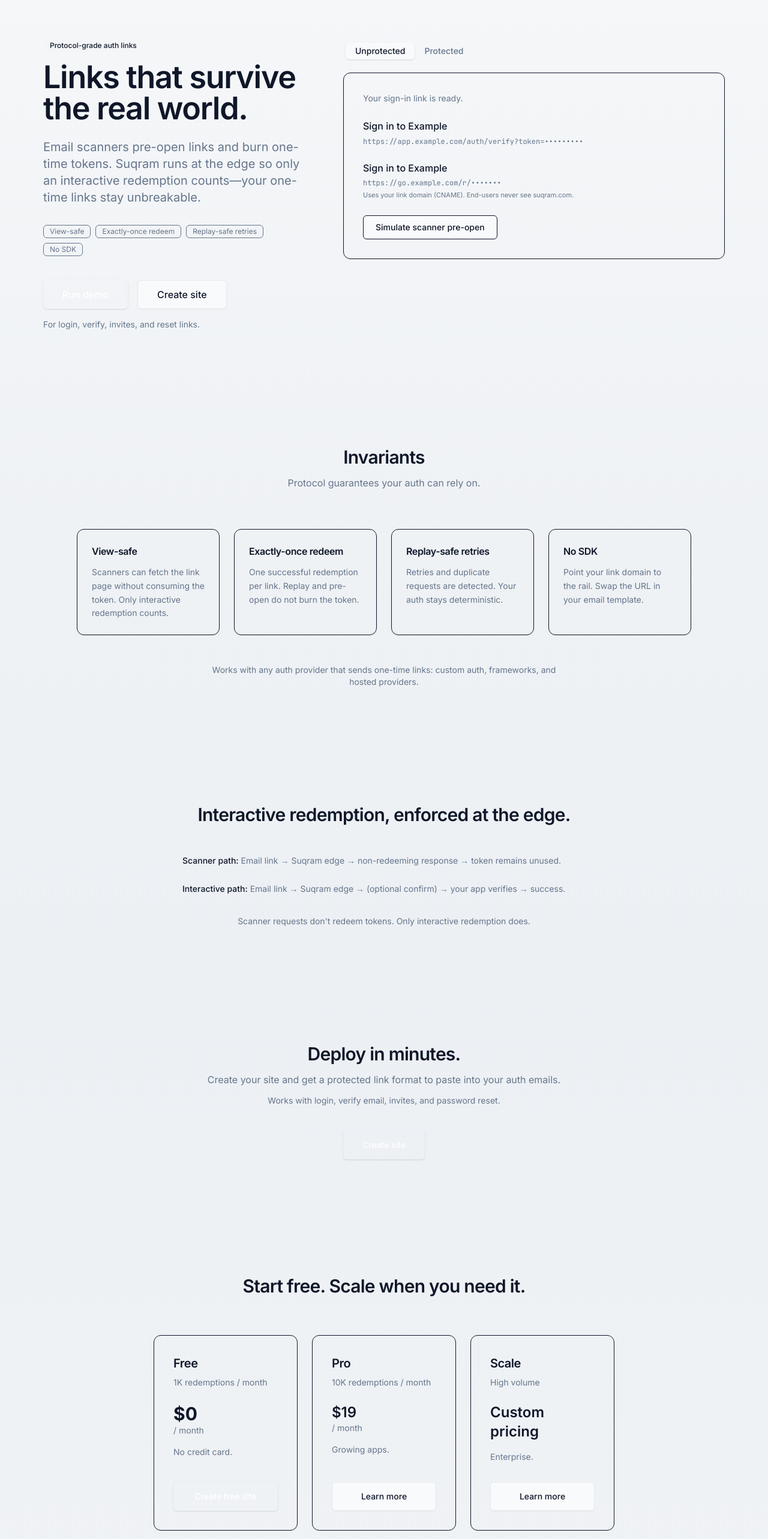
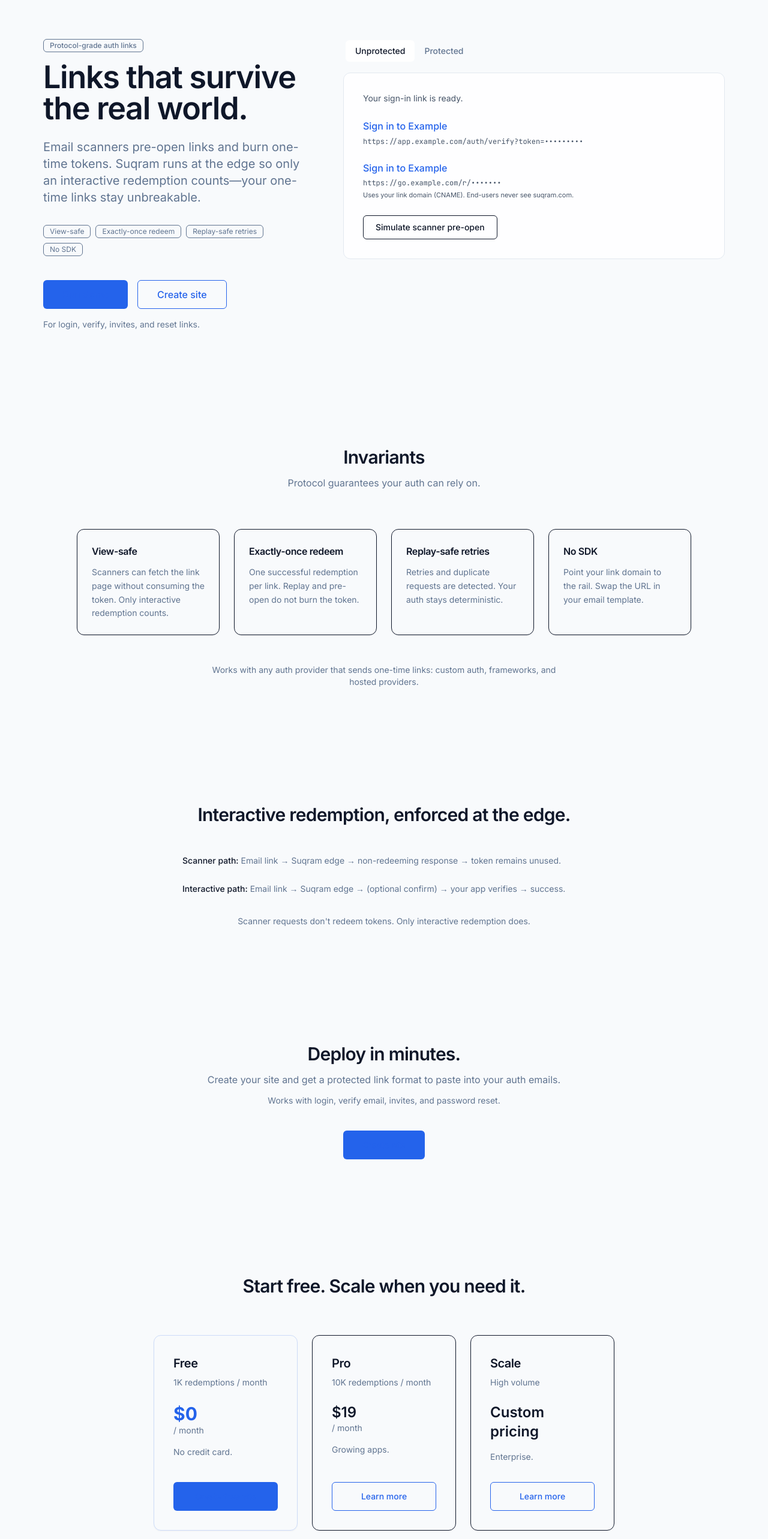
Before and after one commit to macuunamatata/Suqram, a Next.js app in the folder site/: page / in a window 1280 px wide. Shown: the part 80-2646 px from the top of the page at 60% size. Built offline with nearby package versions, Linux system fonts and the light colour scheme.

Commit message:
Polish UI/UX to domained feel

```diff
--- a/site/app/components/DemoBeforeAfter.tsx
+++ b/site/app/components/DemoBeforeAfter.tsx
@@ -93,15 +93,16 @@ export default function DemoBeforeAfter() {
 
         <div
           className={cn(
-            "rounded-xl border border-border/70 bg-card/80 p-6 sm:p-8 shadow-[0_1px_3px_rgba(0,0,0,0.04)]"
+            "rounded-xl border border-[var(--border)] p-6 sm:p-8 shadow-[var(--shadow-soft)]",
+            "bg-[rgba(255,255,255,0.8)] backdrop-blur-sm"
           )}
         >
-          <p className="text-sm text-muted-foreground mb-6">Your sign-in link is ready.</p>
+          <p className="text-sm text-[var(--muted)] mb-6">Your sign-in link is ready.</p>
 
           <div className="relative space-y-6">
             {phase === "sweeping" ? (
               <motion.div
-                className="absolute inset-0 rounded-xl bg-primary/[0.04] pointer-events-none z-0"
+                className="absolute inset-0 rounded-xl bg-[var(--accent-soft)]/60 pointer-events-none z-0"
                 initial={reduceMotion ? {} : { opacity: 0 }}
                 animate={reduceMotion ? {} : { opacity: 1 }}
                 exit={{ opacity: 0 }}
@@ -116,8 +117,8 @@ export default function DemoBeforeAfter() {
                   href="#"
                   onClick={onUnprotectedClick}
                   className={cn(
-                    "text-base font-medium text-primary underline-offset-4 hover:underline inline-block transition-[text-decoration,opacity] duration-150",
-                    burned ? "opacity-55 line-through decoration-destructive/80" : ""
+                    "text-base font-medium text-[var(--accent)] underline-offset-4 hover:underline inline-block transition-[text-decoration,opacity] duration-150",
+                    burned ? "opacity-55 line-through decoration-[var(--danger-border)]" : ""
                   )}
                   aria-label={phase === "done" ? "Unprotected link" : "Link"}
                   whileHover={reduceMotion ? {} : { textDecoration: "underline" }}
@@ -127,7 +128,7 @@ export default function DemoBeforeAfter() {
                 </motion.a>
                 <p
                   className={cn(
-                    "font-mono text-xs text-muted-foreground break-all",
+                    "font-mono text-xs text-[var(--muted)] break-all",
                     burned ? "opacity-50" : ""
                   )}
                 >
@@ -142,7 +143,7 @@ export default function DemoBeforeAfter() {
                   >
                     <Badge
                       variant="destructive"
-                      className="text-[11px] px-2 py-0.5 gap-1 font-normal bg-destructive/10 text-destructive border-destructive/20 hover:bg-destructive/10"
+                      className="text-[11px] px-2 py-0.5 gap-1 font-normal border-[var(--danger-border)] bg-[var(--danger-bg)] text-[var(--danger-text)]"
                     >
                       <X className="h-3 w-3" aria-hidden />
                       Expired
@@ -150,7 +151,7 @@ export default function DemoBeforeAfter() {
                   </motion.div>
                 ) : null}
                 {phase === "done" && clickedUnprotected ? (
-                  <p className="text-xs text-destructive/90 mt-1.5" aria-live="polite">
+                  <p className="text-xs text-[var(--danger-text)] mt-1.5" aria-live="polite">
                     Expired.
                   </p>
                 ) : null}
@@ -161,17 +162,17 @@ export default function DemoBeforeAfter() {
                 <motion.a
                   href="#"
                   onClick={onProtectedClick}
-                  className="text-base font-medium text-primary underline-offset-4 hover:underline inline-block transition-[text-decoration] duration-150"
+                  className="text-base font-medium text-[var(--accent)] underline-offset-4 hover:underline inline-block transition-[text-decoration] duration-150"
                   aria-label={phase === "done" ? "Protected link" : "Link"}
                   whileHover={reduceMotion ? {} : { textDecoration: "underline" }}
                   transition={{ duration: 0.15 }}
                 >
                   Sign in to Example
                 </motion.a>
-                <p className="font-mono text-xs text-muted-foreground break-all">
+                <p className="font-mono text-xs text-[var(--muted)] break-all">
                   https://go.example.com/r/•••••••
                 </p>
-                <p className="text-[11px] text-muted-foreground mt-0.5">
+                <p className="text-[11px] text-[var(--muted)] mt-0.5">
                   Uses your link domain (CNAME). End-users never see suqram.com.
                 </p>
                 {stillValid ? (
@@ -183,7 +184,7 @@ export default function DemoBeforeAfter() {
                   >
                     <Badge
                       variant="secondary"
-                      className="text-[11px] px-2 py-0.5 gap-1 font-normal text-green-700/90 dark:text-green-400/90 border-green-200/60 dark:border-green-800/40 bg-green-500/5"
+                      className="text-[11px] px-2 py-0.5 gap-1 font-normal border-[var(--success-border)] bg-[var(--success-bg)] text-[var(--success-text)]"
                     >
                       <Check className="h-3 w-3" aria-hidden />
                       Still valid
@@ -191,7 +192,7 @@ export default function DemoBeforeAfter() {
                   </motion.div>
                 ) : null}
                 {phase === "done" && clickedProtected ? (
-                  <p className="text-xs text-green-700/90 dark:text-green-400/90 mt-1.5" aria-live="polite">
+                  <p className="text-xs text-[var(--success-text)] mt-1.5" aria-live="polite">
                     Signed in.
                   </p>
                 ) : null}
@@ -202,7 +203,7 @@ export default function DemoBeforeAfter() {
           <Button
             id="demo-simulate"
             variant="outline"
-            className="mt-6 h-10 px-5 border-border/80"
+            className="mt-6 h-10 px-5"
             onClick={runSimulation}
             disabled={phase !== "idle" && phase !== "done" ? true : false}
             aria-label="Simulate scanner pre-open"
--- a/site/app/globals.css
+++ b/site/app/globals.css
@@ -2,8 +2,23 @@
 @tailwind components;
 @tailwind utilities;
 
-/* LeadGrid-inspired: conversion-focused, clean hierarchy, soft section tints, benefit-led. */
+/* Premium token-based design system — protocol-grade dev infra */
 :root {
+  /* Core tokens */
+  --bg: #F8FAFC;
+  --surface: #FFFFFF;
+  --border: #E2E8F0;
+  --text: #0F172A;
+  --muted: #475569;
+  --accent: #2563EB;
+  --accent-soft: #EFF6FF;
+  --success-text: #065F46;
+  --success-bg: #ECFDF5;
+  --success-border: #A7F3D0;
+  --danger-text: #991B1B;
+  --danger-bg: #FEF2F2;
+  --danger-border: #FECACA;
+
   /* Type scale */
   --text-xs: 0.75rem;
   --text-sm: 0.875rem;
@@ -13,10 +28,10 @@
   --text-2xl: 1.5rem;
   --text-3xl: 2rem;
   --text-4xl: 2.25rem;
-  --text-hero: clamp(2.25rem, 4vw + 1.5rem, 3.5rem); /* 36–56px */
-  --text-h2: clamp(1.75rem, 2.5vw + 1rem, 2.25rem);   /* 28–36px */
+  --text-hero: clamp(2.25rem, 4vw + 1.5rem, 3.5rem);
+  --text-h2: clamp(1.75rem, 2.5vw + 1rem, 2.25rem);
 
-  /* Spacing rhythm */
+  /* Spacing */
   --space-1: 0.25rem;
   --space-2: 0.5rem;
   --space-3: 0.75rem;
@@ -35,61 +50,9 @@
   --radius-lg: 10px;
   --radius-xl: 12px;
 
-  /* Shadow — soft, conversion-friendly */
-  --shadow-surface: 0 1px 3px rgba(0, 0, 0, 0.04);
-  --shadow-cta: 0 2px 8px rgba(37, 99, 235, 0.2);
-
-  /* Colors — warm-neutral base, clear hierarchy */
-  --text: #0f172a;
-  --text-secondary: #475569;
-  --muted: #64748b;
-  --muted-strong: #475569;
-
-  /* Primary — strong CTA blue */
-  --primary: #2563eb;
-  --primary-hover: #1d4ed8;
-  --primary-muted: rgba(37, 99, 235, 0.08);
-  --primary-ring: rgba(37, 99, 235, 0.25);
-
-  /* Status — muted, consistent */
-  --status-success: #0d9488;
-  --status-success-muted: rgba(13, 148, 136, 0.1);
-  --status-error: #b91c1c;
-  --status-error-muted: rgba(185, 28, 28, 0.08);
-  --status-warn: #b45309;
-  --status-warn-muted: rgba(180, 83, 9, 0.08);
-
-  /* Surfaces — soft tint, alternating section feel */
-  --bg: #fafbfc;
-  --bg-subtle: #f4f6f8;
-  --bg-section-alt: #f8fafc;
-  --surface: #ffffff;
-  --surface-tint: #fcfcfd;
-  --surface-hover: #f8fafc;
-  --border: rgba(0, 0, 0, 0.06);
-  --border-strong: rgba(0, 0, 0, 0.09);
-
-  /* Aliases for compatibility */
-  --panel: var(--surface-tint);
-  --card: var(--surface-tint);
-  --surface-elevated: var(--surface);
-  --bg2: var(--bg-subtle);
-  --text-heading: var(--text);
-  --text-muted: var(--muted);
-  --text2: var(--text-secondary);
-  --accent: var(--primary);
-  --accent-dim: var(--primary-muted);
-  --accent-focus: var(--primary-ring);
-  --accent-glow: transparent;
-  --warn: var(--status-warn);
-  --warn-dim: var(--status-warn-muted);
-  --error-muted: var(--status-error);
-  --cta-bg: var(--primary);
-  --cta-text: #ffffff;
-  --cta-hover-bg: var(--primary-hover);
-  --ring: var(--primary);
-  --ctaBg: var(--primary);
-  --ctaText: #ffffff;
+  /* Shadows — soft only */
+  --shadow-soft: 0 1px 3px rgba(0, 0, 0, 0.06);
+  --shadow-cta: 0 2px 6px rgba(37, 99, 235, 0.15);
 
   /* Typography */
   --font-sans: "Inter", system-ui, -apple-system, BlinkMacSystemFont, "Segoe UI", Roboto, sans-serif;
@@ -98,6 +61,14 @@
   /* Motion */
   --ease-out: cubic-bezier(0.2, 0.8, 0.2, 1);
   --duration-ui: 180ms;
+
+  /* Aliases for compatibility */
+  --text-heading: var(--text);
+  --text-muted: var(--muted);
+  --shadow-surface: var(--shadow-soft);
+  --panel: var(--surface);
+  --card: var(--surface);
+  --bg2: var(--bg);
 }
 
 @media (prefers-reduced-motion: reduce) {
@@ -111,6 +82,7 @@ html {
 }
 
 body {
+  background: var(--bg);
   color: var(--text);
   min-height: 100vh;
   font-family: var(--font-sans);
@@ -120,9 +92,12 @@ body {
   text-rendering: optimizeLegibility;
 }
 
-/* Alternating section background — LeadGrid-style */
-.section-alt {
-  background: var(--bg-section-alt);
+a:not([class*="btn"]):not([class*="Button"]) {
+  color: var(--accent);
+}
+a:not([class*="btn"]):not([class*="Button"]):hover {
+  color: var(--accent);
+  text-decoration: underline;
 }
 
 /* Type scale */
@@ -1202,7 +1177,8 @@ code, .font-mono {
 
 @layer base {
   :root {
-    --background: 210 20% 98%;
+    /* Map to Tailwind HSL (no hsl() wrapper) — match design tokens */
+    --background: 210 40% 98%;
     --foreground: 222 47% 11%;
     --card: 0 0% 100%;
     --card-foreground: 222 47% 11%;
@@ -1210,61 +1186,24 @@ code, .font-mono {
     --popover-foreground: 222 47% 11%;
     --primary: 221 83% 53%;
     --primary-foreground: 0 0% 100%;
-    --secondary: 210 20% 96%;
+    --secondary: 210 40% 96%;
     --secondary-foreground: 222 47% 11%;
-    --muted: 210 20% 96%;
-    --muted-foreground: 215 16% 47%;
-    --accent: 210 20% 96%;
+    --muted: 210 40% 96%;
+    --muted-foreground: 215 20% 47%;
+    --accent: 214 100% 97%;
     --accent-foreground: 222 47% 11%;
-    --destructive: 0 84% 60%;
+    --destructive: 0 72% 51%;
     --destructive-foreground: 0 0% 98%;
-    --border: 214 20% 92%;
-    --input: 214 20% 92%;
+    --border: 214 32% 91%;
+    --input: 214 32% 91%;
     --ring: 221 83% 53%;
-    --chart-1: 221 83% 53%;
-    --chart-2: 173 58% 39%;
-    --chart-3: 197 37% 24%;
-    --chart-4: 43 74% 66%;
-    --chart-5: 27 87% 67%;
     --radius: 0.5rem;
   }
-  .dark {
-    --background: 222 47% 11%;
-    --foreground: 210 20% 98%;
-    --card: 222 47% 11%;
-    --card-foreground: 210 20% 98%;
-    --popover: 222 47% 11%;
-    --popover-foreground: 210 20% 98%;
-    --primary: 221 83% 53%;
-    --primary-foreground: 0 0% 100%;
-    --secondary: 217 33% 17%;
-    --secondary-foreground: 210 20% 98%;
-    --muted: 217 33% 17%;
-    --muted-foreground: 215 20% 65%;
-    --accent: 217 33% 17%;
-    --accent-foreground: 210 20% 98%;
-    --destructive: 0 62% 30%;
-    --destructive-foreground: 0 0% 98%;
-    --border: 217 33% 17%;
-    --input: 217 33% 17%;
-    --ring: 221 83% 53%;
-    --chart-1: 220 70% 50%;
-    --chart-2: 160 60% 45%;
-    --chart-3: 30 80% 55%;
-    --chart-4: 280 65% 60%;
-    --chart-5: 340 75% 55%;
+  * {
+    border-color: var(--border);
+  }
+  body {
+    background: var(--bg);
+    color: var(--text);
   }
 }
-
-
-
-@layer base {
-  * {
-    @apply border-border;
-  }
-  body {
-    @apply text-foreground;
-    background: linear-gradient(180deg, hsl(210 25% 97%) 0%, hsl(210 22% 95%) 25%, hsl(212 24% 94%) 50%, hsl(210 22% 96%) 100%);
-    min-height: 100vh;
-  }
-}
--- a/site/components/ui/badge.tsx
+++ b/site/components/ui/badge.tsx
@@ -4,17 +4,18 @@ import { cva, type VariantProps } from "class-variance-authority"
 import { cn } from "@/lib/utils"
 
 const badgeVariants = cva(
-  "inline-flex items-center rounded-md border px-2.5 py-0.5 text-xs font-semibold transition-colors focus:outline-none focus:ring-2 focus:ring-ring focus:ring-offset-2",
+  "inline-flex items-center rounded-md border px-2.5 py-0.5 text-xs font-medium transition-colors focus:outline-none focus:ring-2 focus:ring-primary/25 focus:ring-offset-2",
   {
     variants: {
       variant: {
         default:
-          "border-transparent bg-primary text-primary-foreground shadow hover:bg-primary/80",
+          "border-border bg-accent/10 text-accent",
         secondary:
-          "border-transparent bg-secondary text-secondary-foreground hover:bg-secondary/80",
+          "border-border bg-muted/50 text-muted-foreground",
         destructive:
-          "border-transparent bg-destructive text-destructive-foreground shadow hover:bg-destructive/80",
-        outline: "text-foreground",
+          "border-[var(--danger-border)] bg-[var(--danger-bg)] text-[var(--danger-text)]",
+        outline:
+          "border-border text-foreground bg-transparent",
       },
     },
     defaultVariants: {
--- a/site/components/ui/button.tsx
+++ b/site/components/ui/button.tsx
@@ -5,19 +5,19 @@ import { cva, type VariantProps } from "class-variance-authority"
 import { cn } from "@/lib/utils"
 
 const buttonVariants = cva(
-  "inline-flex items-center justify-center gap-2 whitespace-nowrap rounded-md text-sm font-medium transition-colors focus-visible:outline-none focus-visible:ring-1 focus-visible:ring-ring disabled:pointer-events-none disabled:opacity-50 [&_svg]:pointer-events-none [&_svg]:size-4 [&_svg]:shrink-0",
+  "inline-flex items-center justify-center gap-2 whitespace-nowrap rounded-md text-sm font-medium transition-colors focus-visible:outline-none focus-visible:ring-2 focus-visible:ring-primary/25 focus-visible:ring-offset-2 disabled:pointer-events-none disabled:opacity-50 [&_svg]:pointer-events-none [&_svg]:size-4 [&_svg]:shrink-0",
   {
     variants: {
       variant: {
         default:
-          "bg-primary text-primary-foreground shadow hover:bg-primary/90",
+          "bg-primary text-primary-foreground shadow-[var(--shadow-cta)] hover:bg-primary/90",
         destructive:
           "bg-destructive text-destructive-foreground shadow-sm hover:bg-destructive/90",
         outline:
-          "border border-input bg-background shadow-sm hover:bg-accent hover:text-accent-foreground",
+          "border border-border bg-transparent text-foreground hover:bg-muted/50",
         secondary:
-          "bg-secondary text-secondary-foreground shadow-sm hover:bg-secondary/80",
-        ghost: "hover:bg-accent hover:text-accent-foreground",
+          "border border-border bg-transparent text-foreground hover:bg-muted/50",
+        ghost: "hover:bg-accent/10 hover:text-foreground",
         link: "text-primary underline-offset-4 hover:underline",
       },
       size: {
--- a/site/components/ui/tabs.tsx
+++ b/site/components/ui/tabs.tsx
@@ -14,7 +14,7 @@ const TabsList = React.forwardRef<
   <TabsPrimitive.List
     ref={ref}
     className={cn(
-      "inline-flex h-9 items-center justify-center rounded-lg bg-muted p-1 text-muted-foreground",
+      "inline-flex h-10 items-center justify-center rounded-lg p-1 text-muted-foreground",
       className
     )}
     {...props}
@@ -29,7 +29,7 @@ const TabsTrigger = React.forwardRef<
   <TabsPrimitive.Trigger
     ref={ref}
     className={cn(
-      "inline-flex items-center justify-center whitespace-nowrap rounded-md px-3 py-1 text-sm font-medium ring-offset-background transition-all focus-visible:outline-none focus-visible:ring-2 focus-visible:ring-ring focus-visible:ring-offset-2 disabled:pointer-events-none disabled:opacity-50 data-[state=active]:bg-background data-[state=active]:text-foreground data-[state=active]:shadow",
+      "inline-flex items-center justify-center whitespace-nowrap rounded-md px-4 py-2 text-sm font-medium transition-all focus-visible:outline-none focus-visible:ring-2 focus-visible:ring-primary/25 focus-visible:ring-offset-2 disabled:pointer-events-none disabled:opacity-50 data-[state=active]:bg-surface data-[state=active]:text-foreground data-[state=active]:shadow-[var(--shadow-soft)] data-[state=inactive]:bg-transparent",
       className
     )}
     {...props}
--- a/site/tailwind.config.ts
+++ b/site/tailwind.config.ts
@@ -28,6 +28,8 @@ const config: Config = {
   			sm: 'calc(var(--radius) - 4px)'
   		},
   		colors: {
+  			bg: 'var(--bg)',
+  			surface: 'var(--surface)',
   			background: 'hsl(var(--background))',
   			foreground: 'hsl(var(--foreground))',
   			card: {
```
